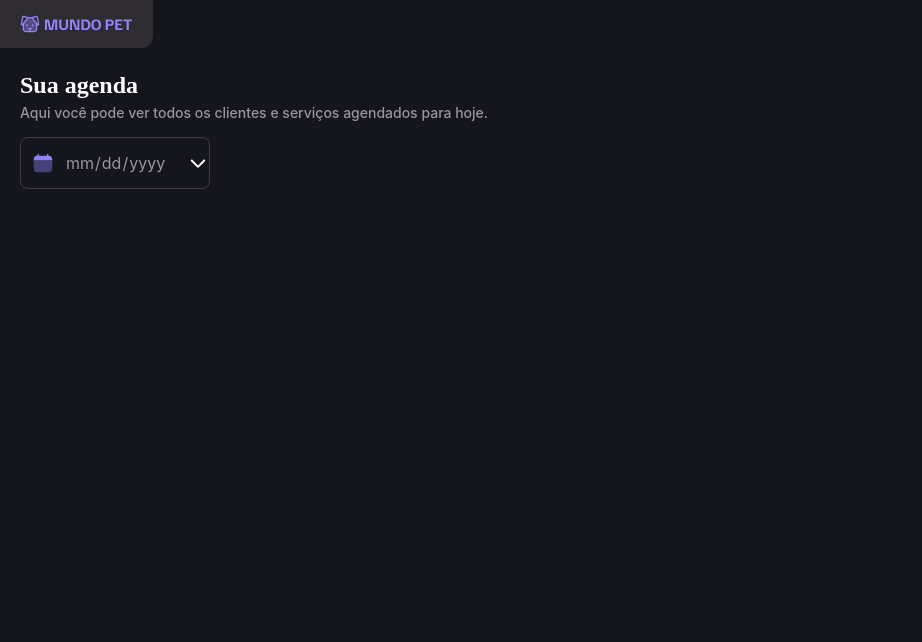
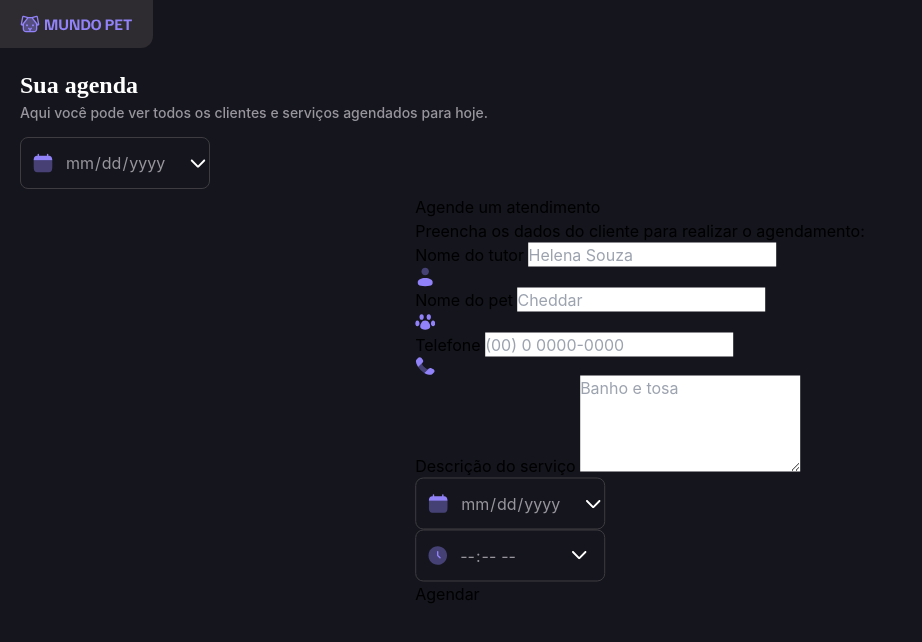
Before and after one commit to Leozinho2831/Mundo-Pet, a website: page index.html in a window 1280 px wide. Shown: the whole page, without its empty margins (0-922 px from the left). Drawn offline with nearby package versions, Linux system fonts and the light colour scheme; files that its build step writes are made by us from their sources.

Commit message:
initial style form

```diff
--- a/index.html
+++ b/index.html
@@ -7,7 +7,7 @@
     <link rel="stylesheet" href="src/styles.css">
     <title>Mundo Pet</title>
 </head>
-<body class="relative min-w-screen w-full bg-background-page">
+<body class="relative min-w-screen w-full min-h-screen bg-background-page">
     <header class="absolute top-0 left-0 bg-background-logo py-3 px-5 rounded-ee-xl">
         <img src="src/image/Logo.svg" alt="Logo da Mundo Pet">
     </header>
@@ -23,6 +23,41 @@
                 <input type="date" class="bg-transparent text-content-secondary" required>
             </div>
         </section>
+
+        <form action="#" id="form" novalidate class="absolute top-1/2 left-1/2 transform -translate-x-1/2 -translate-y-1/2 max-w-[480px]">
+            <header>
+                <h1>Agende um atendimento</h1>
+                <p>Preencha os dados do cliente para realizar o agendamento:</p>
+            </header>
+            <div>
+                <label for="nameUser">Nome do tutor</label>
+                <input type="text" id="nameUser" placeholder="Helena Souza">
+                <img src="src/image/User.svg" alt="User">
+            </div>
+            <div>
+                <label for="namePet">Nome do pet</label>
+                <input type="text" id="namePet" placeholder="Cheddar">
+                <img src="src/image/Pet.svg" alt="Pata">
+            </div>
+            <div>
+                <label for="phone">Telefone</label>
+                <input type="tel" id="phone" placeholder="(00) 0 0000-0000">
+                <img src="src/image/Phone.svg" alt="Telefone">
+            </div>
+            <div>
+                <label for="description">Descrição do serviço</label>
+                <textarea rows="4" name="description" id="description" placeholder="Banho e tosa"></textarea>
+            </div>
+            <div class="flex gap-3 p-3 w-[190px] border border-border-primary rounded-lg">
+                <img src="src/image/Calendar.svg">
+                <input type="date" name="date" id="date" class="bg-transparent text-content-secondary" required>
+            </div>
+            <div class="flex gap-3 p-3 w-[190px] border border-border-primary rounded-lg">
+                <img src="src/image/Clock.svg">
+                <input type="time" name="hour" id="hour" class="flex-1 bg-transparent text-content-secondary" required>
+            </div>
+            <button>Agendar</button>
+        </form>
     </main>
 
     <script src="https://cdn.jsdelivr.net/npm/dayjs@1/dayjs.min.js"></script>
```
Also changed, not shown: src/output.css.
